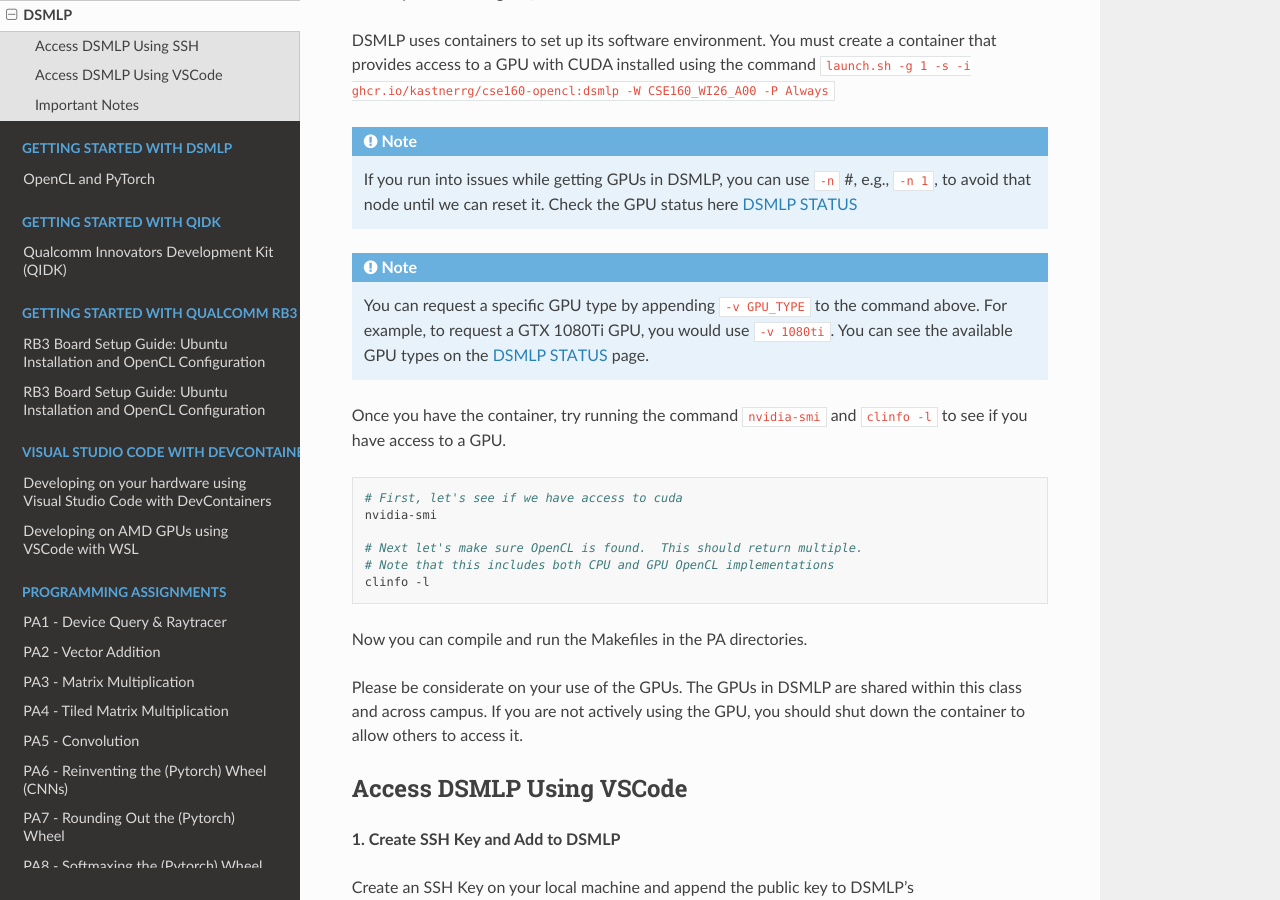
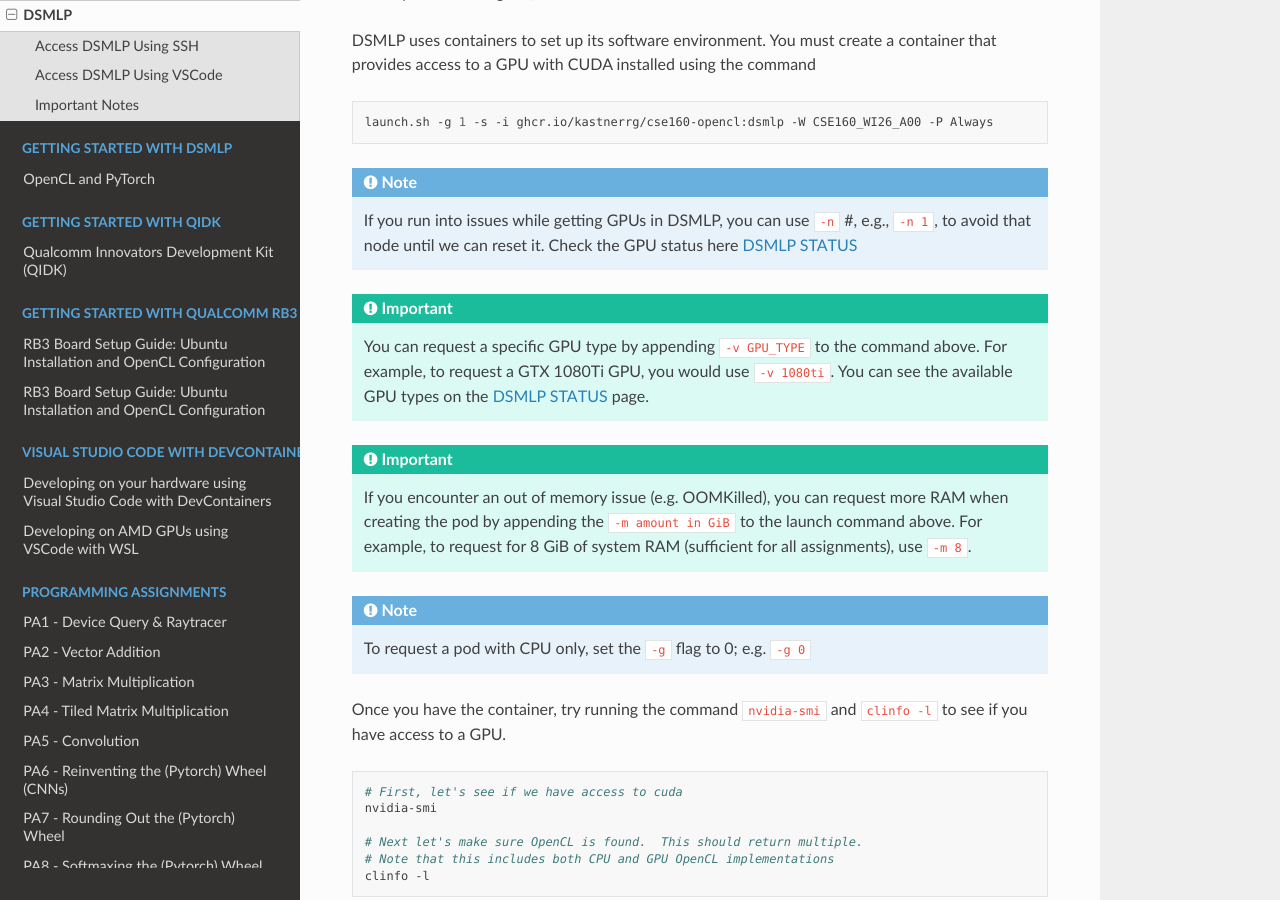
Before and after one commit to KastnerRG/cse160-docs, a Sphinx documentation site: the page built from docs/source/DSMLP.rst, in a window 1280 px wide and 900 px high, scrolled down 404 px. Built offline with Sphinx 7.4.7 and the Read the Docs theme 3.1.0, drawn with Linux system fonts in a browser that asks for light colours; formulas are drawn with MathJax 3.

Commit message:
Memory for DSMLP (#28)
* adds -m

also makes formatting better

* cpu only pod

* corrects formatting

```diff
--- a/docs/source/DSMLP.rst
+++ b/docs/source/DSMLP.rst
@@ -10,14 +10,25 @@
 
 Follow the steps in this `link <https://docs.github.com/en/authentication/connecting-to-github-with-ssh/generating-a-new-ssh-key-and-adding-it-to-the-ssh-agent?platform=mac#about-ssh-key-passphrases>`_ to generate a key pair (Follow the guide till step 3 under 'Adding your SSH key to the ssh-agent').
 
-DSMLP uses containers to set up its software environment. You must create a container that provides access to a GPU with CUDA installed using the command :code:`launch.sh -g 1 -s -i ghcr.io/kastnerrg/cse160-opencl:dsmlp -W CSE160_WI26_A00 -P Always`
+DSMLP uses containers to set up its software environment. You must create a container that provides access to a GPU with CUDA installed using the command
+
+.. code-block:: bash
+
+    launch.sh -g 1 -s -i ghcr.io/kastnerrg/cse160-opencl:dsmlp -W CSE160_WI26_A00 -P Always
 
 .. note::
     If you run into issues while getting GPUs in DSMLP, you can use :code:`-n` #, e.g., :code:`-n 1`, to avoid that node until we can reset it.
     Check the GPU status here `DSMLP STATUS <https://datahub.ucsd.edu/hub/status>`_
 
+.. important::
+    You can request a specific GPU type by appending :code:`-v GPU_TYPE` to the command above. For example, to request a GTX 1080Ti GPU, you would use :code:`-v 1080ti`. You can see the available GPU types on the `DSMLP STATUS <https://datahub.ucsd.edu/hub/status>`_ page.
+
+.. important::
+    If you encounter an out of memory issue (e.g. OOMKilled), you can request more RAM when creating the pod by appending the :code:`-m amount in GiB` to the launch command above.
+    For example, to request for 8 GiB of system RAM (sufficient for all assignments), use :code:`-m 8`.
+
 .. note::
-    You can request a specific GPU type by appending :code:`-v GPU_TYPE` to the command above. For example, to request a GTX 1080Ti GPU, you would use :code:`-v 1080ti`. You can see the available GPU types on the `DSMLP STATUS <https://datahub.ucsd.edu/hub/status>`_ page.
+    To request a pod with CPU only, set the :code:`-g` flag to 0; e.g. :code:`-g 0`
 
 Once you have the container, try running the command :code:`nvidia-smi` and :code:`clinfo -l` to see if you have access to a GPU.
 
```
